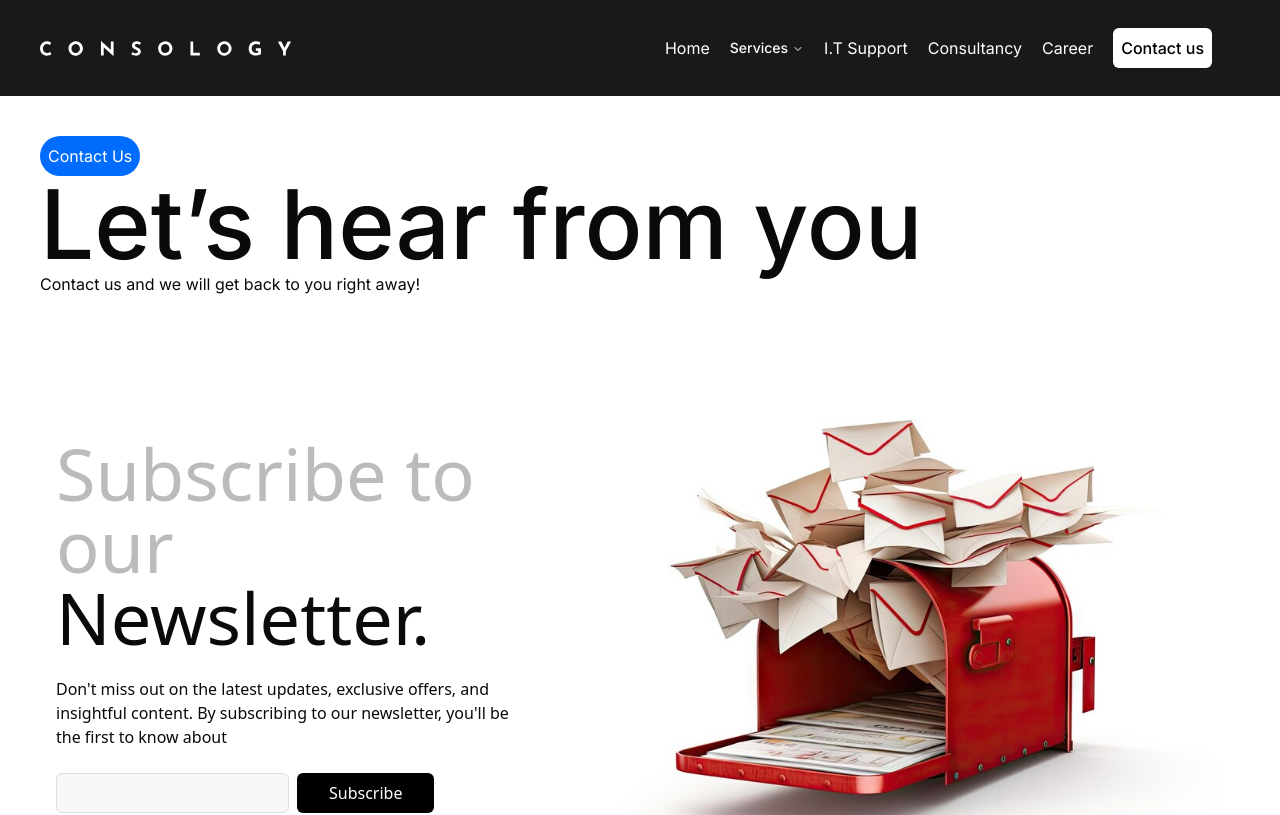
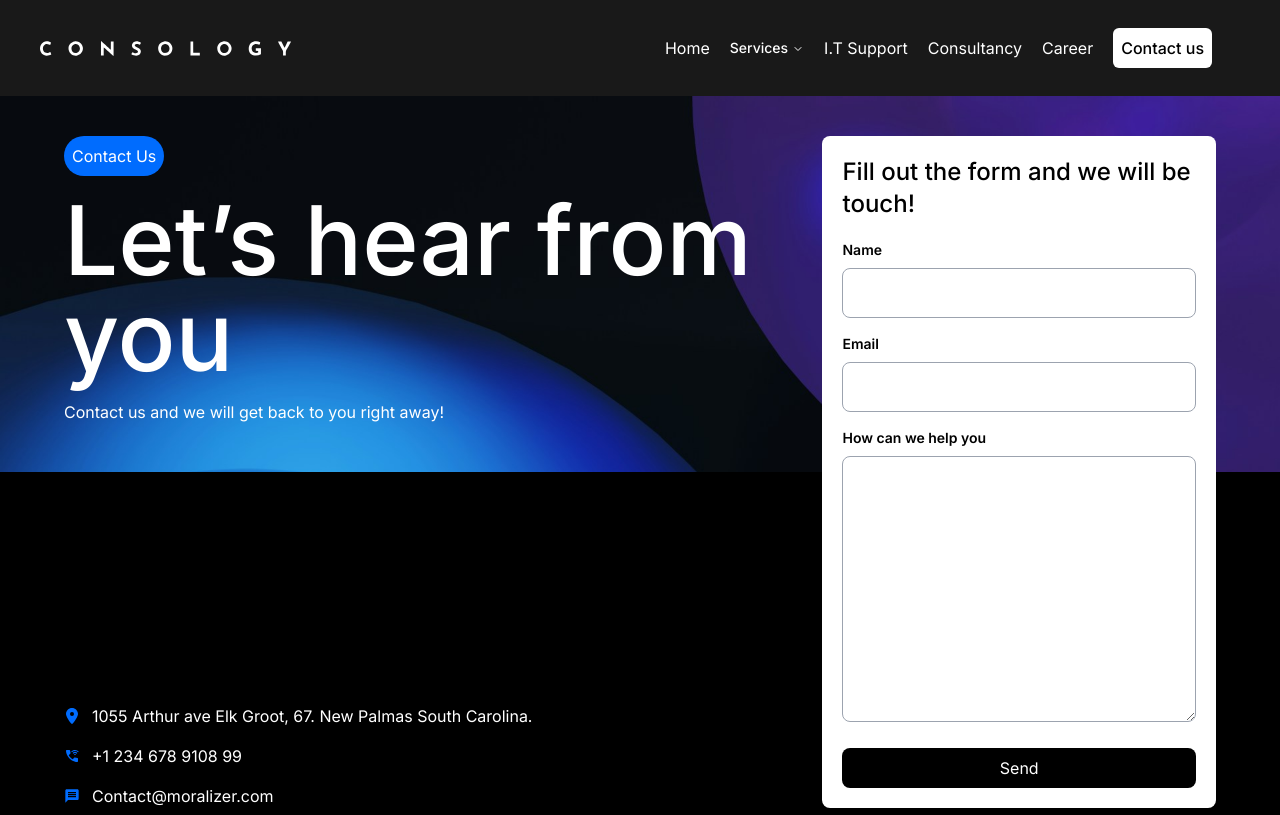
Before and after one commit to Lukman10a/consology, a Next.js app: page /contact in a window 1280 px wide. Shown: the top 815 px of the page. Built offline with nearby package versions, Linux system fonts and the light colour scheme.

Commit message:
feat: fifnish contact page

```diff
--- a/src/components/hero.tsx
+++ b/src/components/hero.tsx
@@ -41,14 +41,12 @@ export default function Hero({
           {subHeading}
         </p>
       )}
-
       <Button
         asLink
         text={ctaText}
         href={ctaHref}
-        className="mt-6 inline-block rounded-md bg-white p-2 font-semibold"
+        className="mt-6 inline-block rounded-md bg-white p-2 font-semibold md:w-full"
       />
-
       <TechnologyVendors />
     </header>
   );
--- a/src/components/newsLetter.tsx
+++ b/src/components/newsLetter.tsx
@@ -9,7 +9,7 @@ export default function NewsLetter() {
         <h1 className="text-7xl font-medium md:text-4xl">
           <span className="text-[#BBBBBB]"> Subscribe to our </span>
           <br />
-          <span> Newsletter.</span>
+          <span>Newsletter.</span>
         </h1>
         <p className="md:text-sm">
           Don&apos;t miss out on the latest updates, exclusive offers, and
@@ -27,7 +27,7 @@ export default function NewsLetter() {
           />
         </div>
       </div>
-      <Image src={mailbox} alt="" width={700} />
+      <Image src={mailbox} alt="" width={700} className="" />
     </div>
   );
 }
--- a/src/pages/career.tsx
+++ b/src/pages/career.tsx
@@ -12,16 +12,7 @@ import play from "../../public/assets/play.svg";
 import { FaSearch } from "react-icons/fa";
 import { FiPlus } from "react-icons/fi";
 
-export default function Career({
-  containerClass,
-  ctaHref = "/contact",
-  ctaText = "Contact us",
-}: {
-  containerClass?: string;
-  ctaHref?: string;
-  ctaText?: string;
-  hasBg?: boolean;
-}) {
+export default function Career() {
   const JOBPOSITIONS = [
     {
       position: "Site Reliability Engineer",
@@ -122,25 +113,23 @@ export default function Career({
           backgroundSize: "cover",
         }}
       >
-        <h1 className="text-center text-8xl font-medium text-white 2md:w-full 2md:text-5xl">
+        <h1 className="text-center text-8xl font-medium text-white 2md:text-5xl">
           <span>Work at</span> <span className="text-[#FFE59C]">CONSOLOGY</span>{" "}
           <span>Work in the Great Beyond</span>
         </h1>
-
-        <div className="mt-6 flex items-center gap-2">
-          <div className="">
+        <div className="mt-6 flex w-full items-center justify-center gap-2">
+          <div className="w-8/12">
             <input
               type="text"
               placeholder="Search..."
-              className="rounded-xl border-2 border-white p-2 px-20 opacity-25"
+              className="w-full rounded-xl border-2 border-white bg-transparent p-2 pl-6 placeholder:text-white"
             />
           </div>
           <div>
             <FaSearch size={30} color="white" />
           </div>
         </div>
-
-        <Link href={ctaHref} className="mt-6 inline-block">
+        <Link href={"/contact"} className="mt-6 inline-block">
           <Button
             text={"View all available jobs"}
             className="rounded-md bg-white p-2 px-4 font-semibold"
--- a/src/pages/contact.tsx
+++ b/src/pages/contact.tsx
@@ -1,21 +1,97 @@
 import Button from "@/components/button";
 import React, { Fragment } from "react";
+import contactbg from "../../public/assets/contactbg.jpg";
+import Image from "next/image";
+import { FaLocationDot } from "react-icons/fa6";
+import { MdWifiCalling3, MdMessage } from "react-icons/md";
 
 export default function Contact() {
   return (
     <Fragment>
-      <section className="p-10">
+      <section className="relative isolate text-white">
+        <div className="absolute inset-0 z-[-1] flex flex-col">
+          <div className="h-1/2 w-full overflow-hidden bg-[url(/assets/contactbg.jpg)] bg-cover">
+            {/* <Image src={contactbg} alt="contactbg" /> */}
+          </div>
+          <div className="h-1/2 bg-black"></div>
+        </div>
+        <div className="flex justify-between gap-7 px-16 py-10 md:flex-wrap md:px-8 md:py-8">
+          <div className="flex flex-col justify-between gap-7 md:justify-normal">
+            <div className="space-y-4">
               <Button
                 asLink
                 href="/contact"
                 text={"Contact Us"}
                 className="rounded-full bg-[#006CFE] p-2 font-normal text-white"
               />
-        <h1 className="w-11/12 text-8xl font-medium 2md:w-full 2md:text-5xl">
+              <h1 className="mb-7 text-8xl font-medium 2md:w-full 2md:text-5xl">
                 Let’s hear from you
               </h1>
+              <p className="mt-7">
+                Contact us and we will get back to you right away!
+              </p>
+            </div>
 
-        <p>Contact us and we will get back to you right away!</p>
+            <div>
+              <ul className="space-y-4">
+                <li className="flex items-center gap-3">
+                  <FaLocationDot color="#006CFE" />
+                  <span>
+                    1055 Arthur ave Elk Groot, 67. New Palmas South Carolina.
+                  </span>
+                </li>
+                <li className="flex items-center gap-3">
+                  <MdWifiCalling3 color="#006CFE" />{" "}
+                  <span>+1 234 678 9108 99</span>
+                </li>
+                <li className="flex items-center gap-3">
+                  <MdMessage color="#006CFE" />
+                  <span>Contact@moralizer.com</span>
+                </li>
+              </ul>
+            </div>
+          </div>
+          <div className="shadown-lg rounded-lg bg-white p-5 text-black md:w-full">
+            <h3 className="mb-5 text-2xl font-medium">
+              Fill out the form and we will be touch!
+            </h3>
+            <div className="space-y-4">
+              <label htmlFor="" className="mb-4 block">
+                <p className="mb-2 text-sm font-semibold">Name</p>
+                <input
+                  type="text"
+                  className="w-full rounded-lg border border-gray-400 p-3"
+                />
+              </label>
+              <label htmlFor="" className="mb-4 block">
+                <p className="mb-2 text-sm font-semibold">Email</p>
+                <input
+                  type="text"
+                  className="w-full rounded-lg border border-gray-400 p-3"
+                />
+              </label>
+              <label htmlFor="" className="mb-4 block">
+                <p className="mb-2 text-sm font-semibold">
+                  How can we help you
+                </p>
+
+                <textarea
+                  name=""
+                  id=""
+                  cols={30}
+                  rows={10}
+                  className="w-full rounded-lg border border-gray-400 p-3"
+                ></textarea>
+              </label>
+            </div>
+            <Button
+              asLink
+              href="/contact"
+              text={"Send"}
+              className="mt-5 w-full rounded-lg bg-black p-2 font-normal text-white"
+            />
+          </div>
+        </div>
       </section>
     </Fragment>
   );
```
Also changed, not shown: public/assets/contactbg.jpg (added). Lines whose indentation alone changed are shown as unchanged.
